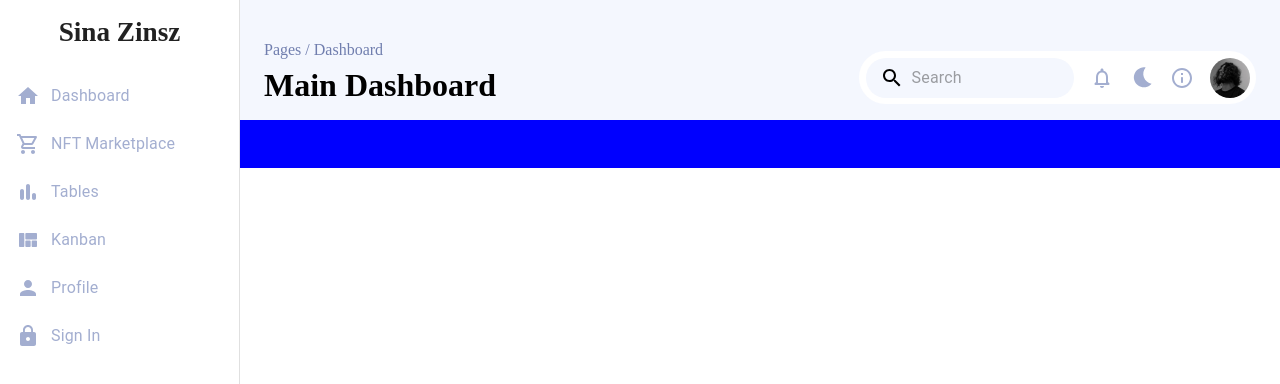
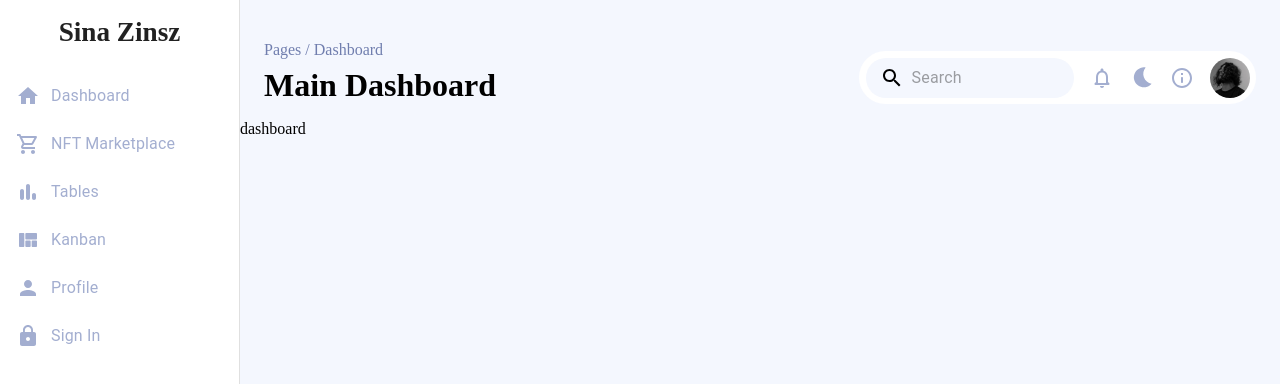
Before and after one commit to SINAZZzz/admin-dashboard, a React (Vite) app: page / in a window 1280 px wide. Shown: the top 384 px of the page. Built offline with nearby package versions, Linux system fonts and the light colour scheme.

Commit message:
feat: update for routes

```diff
--- a/src/App.tsx
+++ b/src/App.tsx
@@ -1,13 +1,13 @@
 import { QueryClient, QueryClientProvider } from "@tanstack/react-query";
-import PanelLayout from "./layout/panel";
 import { ReactQueryDevtools } from "@tanstack/react-query-devtools";
+import AppRoutes from "./routes";
 
 const queryClient = new QueryClient();
 
 export default function App() {
   return (
     <QueryClientProvider client={queryClient}>
-      <PanelLayout />
+      <AppRoutes />
       <ReactQueryDevtools
         initialIsOpen={false}
         position="left"
--- a/src/components/DrawerSidebar.tsx
+++ b/src/components/DrawerSidebar.tsx
@@ -8,6 +8,7 @@ import {
   ListItemText,
   Toolbar,
 } from "@mui/material";
+import { Link as RouterLink } from "react-router-dom";
 import {
   BarChartRoundedIcon,
   HomeIcon,
@@ -26,6 +27,14 @@ export default function DrawerSidebar() {
     ViewQuiltRoundedIcon,
     PersonIcon,
     LockIcon,
+  ];
+  const links = [
+    "/",
+    "/nft-marketplace",
+    "/tables",
+    "/kanban",
+    "/profile",
+    "/sign-in",
   ];
 
   const handleListItemClick = (index: number) => {
@@ -56,6 +65,8 @@ export default function DrawerSidebar() {
         ].map((text, index) => (
           <ListItem key={text} disablePadding>
             <ListItemButton
+              component={RouterLink}
+              to={links[index]}
               onClick={() => handleListItemClick(index)}
               sx={{
                 "&:hover": {
--- a/src/layout/panel/index.tsx
+++ b/src/layout/panel/index.tsx
@@ -16,8 +16,8 @@ export default function PanelLayout() {
           flexGrow: 1,
           py: 6,
           width: { sm: `calc(100% - ${drawerWidth}px)` },
-          bgcolor: "blue",
-          color: "white",
+          bgcolor: "#F4F7FE",
+          height: "100vh",
         }}
       >
         <Toolbar />
```
